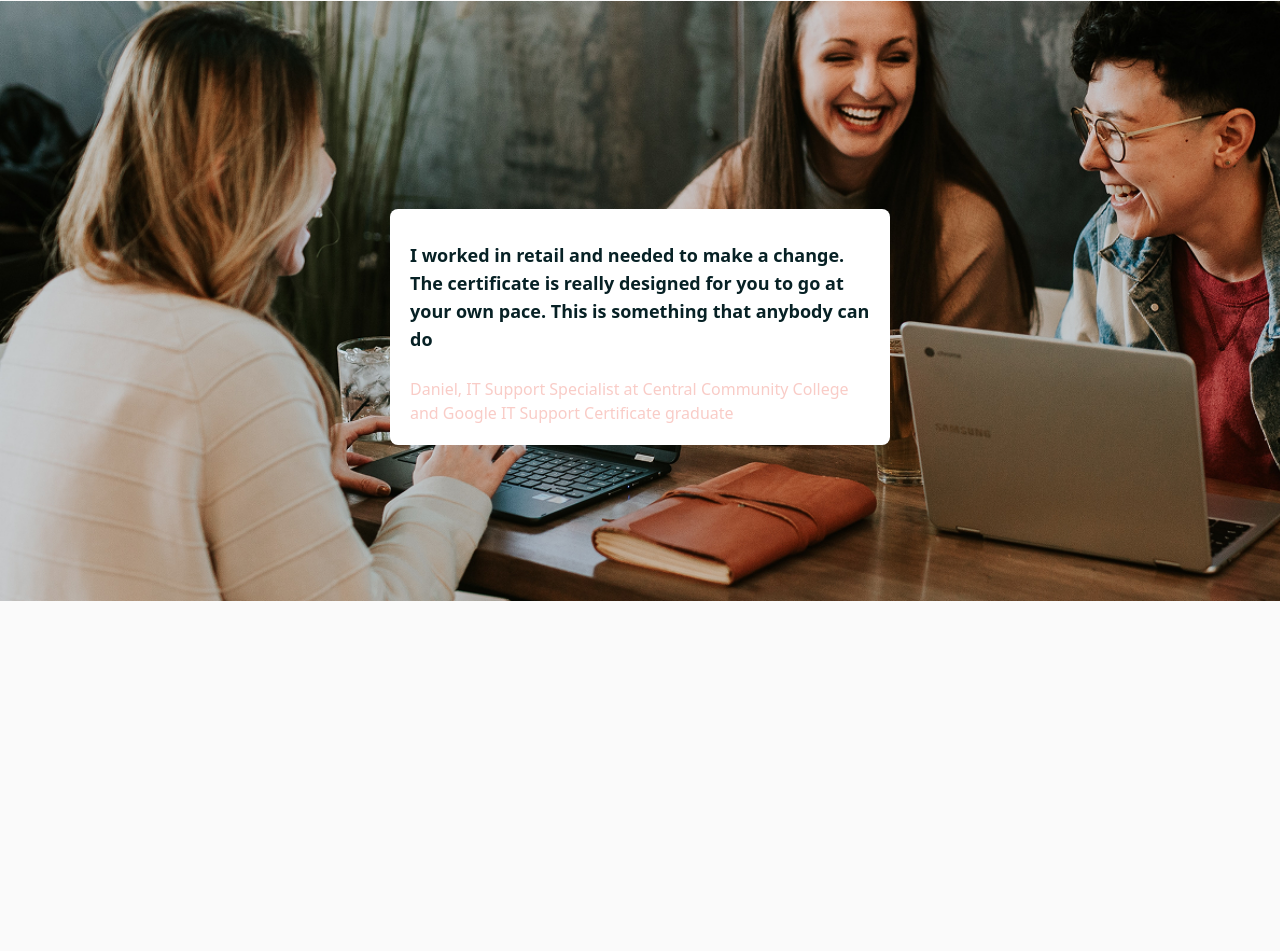
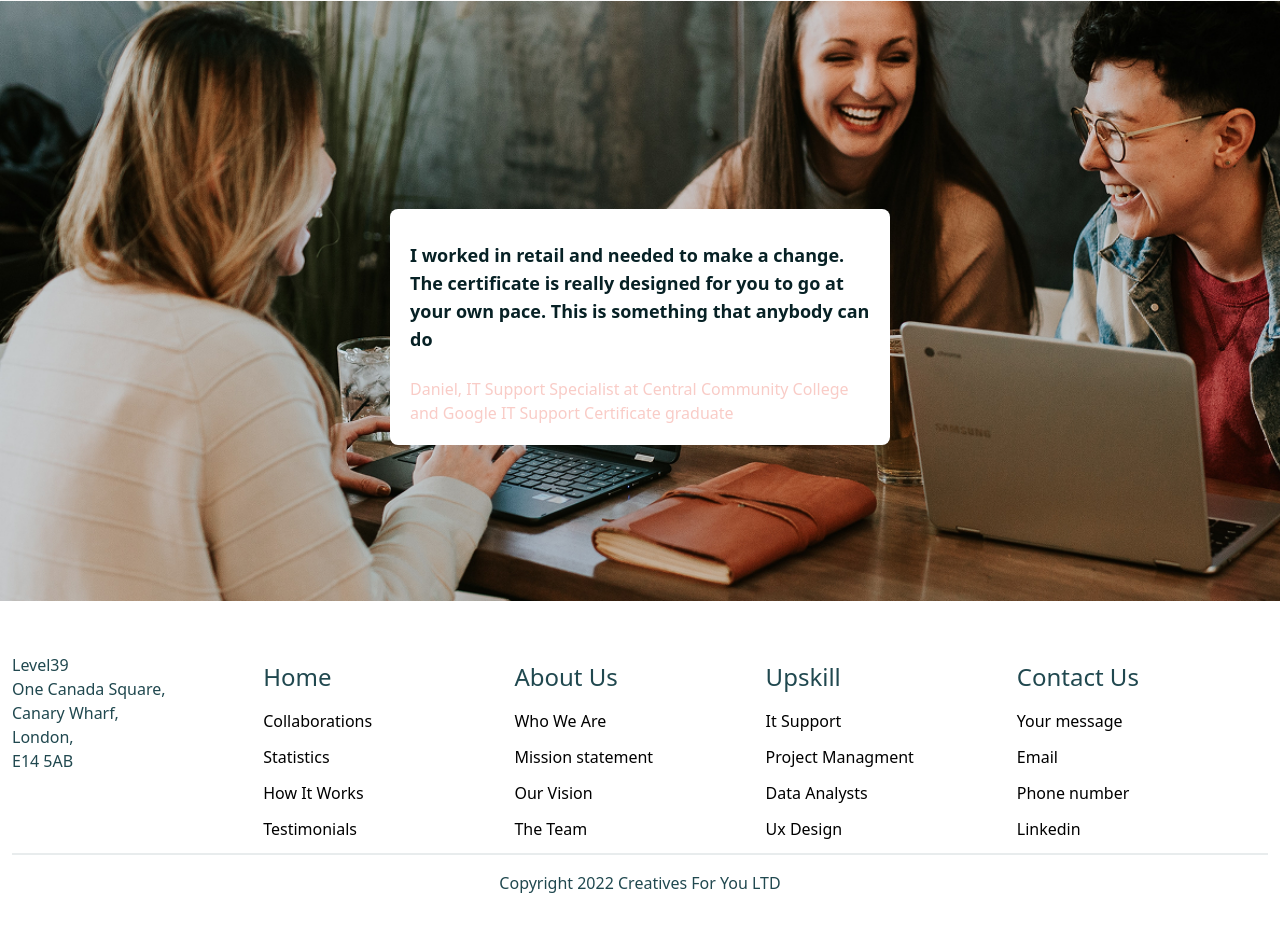
Before and after one commit to Jonayed-nasir/tailwind-assignment, a website built with Vite: page index.html in a window 1280 px wide. Shown: the part 9370-10321 px from the top of the page. Before the commit the page ends 9971 px from the top, so only its background shows below. Built offline with nearby package versions, Linux system fonts and the light colour scheme; files whose address does not match are found by name.

Commit message:
footer section

```diff
--- a/index.html
+++ b/index.html
@@ -1245,6 +1245,64 @@
         </div>
     </section>
 
+    <!-- footer section -->
+    <footer class="bg-white px-3 py-10">
+        <div class="container grid md:grid-cols-5 grid-cols-2  mx-auto space-y-5 mb-3">
+            <div class="">
+                <img src="image/logo.png" class="w-fit" alt="">
+                <p class="text-[#20484F] pt-3">
+                    Level39 <br>
+                    One Canada Square, <br>
+                    Canary Wharf, <br>
+                    London, <br>
+                    E14 5AB <br>
+                </p>
+            </div>
+            <div class="">
+                <h3 class="text-[#20484F] pb-4 text-2xl">Home</h3>
+                <ul class="space-y-3">
+                    <li><a href="#">Collaborations</a></li>
+                    <li><a href="#">Statistics</a></li>
+                    <li><a href="#">How It Works </a></li>
+                    <li><a href="#">Testimonials </a></li>
+                </ul>
+            </div>
+
+            <div class="">
+                <h3 class="text-[#20484F] pb-4 text-2xl">About Us</h3>
+                <ul class="space-y-3">
+                    <li><a href="#">Who We Are</a></li>
+                    <li><a href="#">Mission statement </a></li>
+                    <li><a href="#">Our Vision </a></li>
+                    <li><a href="#">The Team </a></li>
+                </ul>
+            </div>
+
+            <div class="">
+                <h3 class="text-[#20484F] pb-4 text-2xl">Upskill</h3>
+                <ul class="space-y-3">
+                    <li><a href="#">It Support </a></li>
+                    <li><a href="#">Project Managment </a></li>
+                    <li><a href="#">Data Analysts</a></li>
+                    <li><a href="#">Ux Design </a></li>
+                </ul>
+            </div>
+
+            <div class="">
+                <h3 class="text-[#20484F] pb-4 text-2xl">Contact Us </h3>
+                <ul class="space-y-3">
+                    <li><a href="#">Your message </a></li>
+                    <li><a href="#">Email </a></li>
+                    <li><a href="#">Phone number </a></li>
+                    <li><a href="#">Linkedin</a></li>
+                </ul>
+            </div>
+        </div>
+        <!-- footer bottom -->
+        <div class="py-4 border-t-2 border-[#20484F1A] ">
+            <p class="text-[#20484F] text-center">Copyright 2022 Creatives For You LTD</p>
+        </div>
+    </footer>
 
 </body>
 
```
